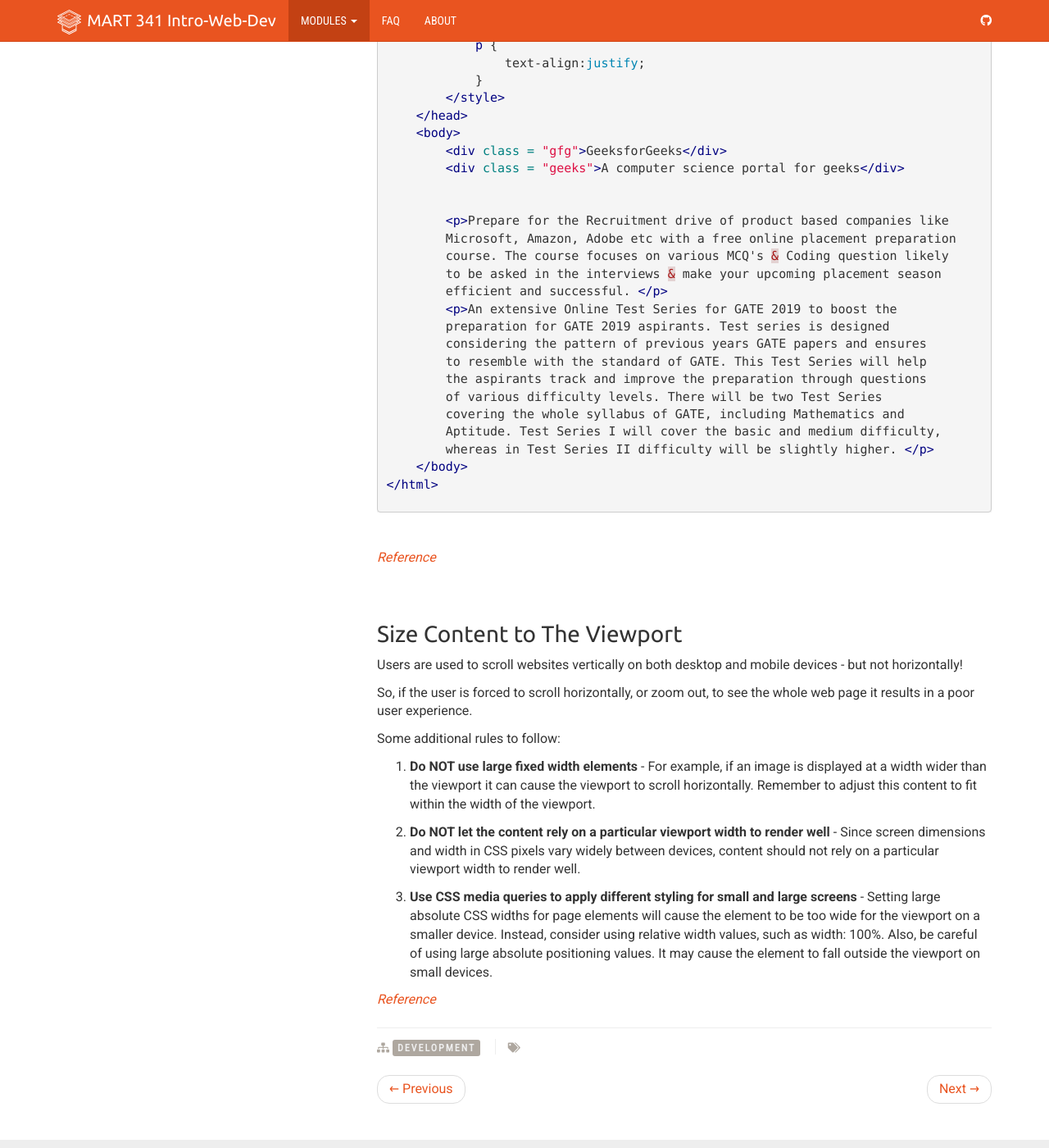
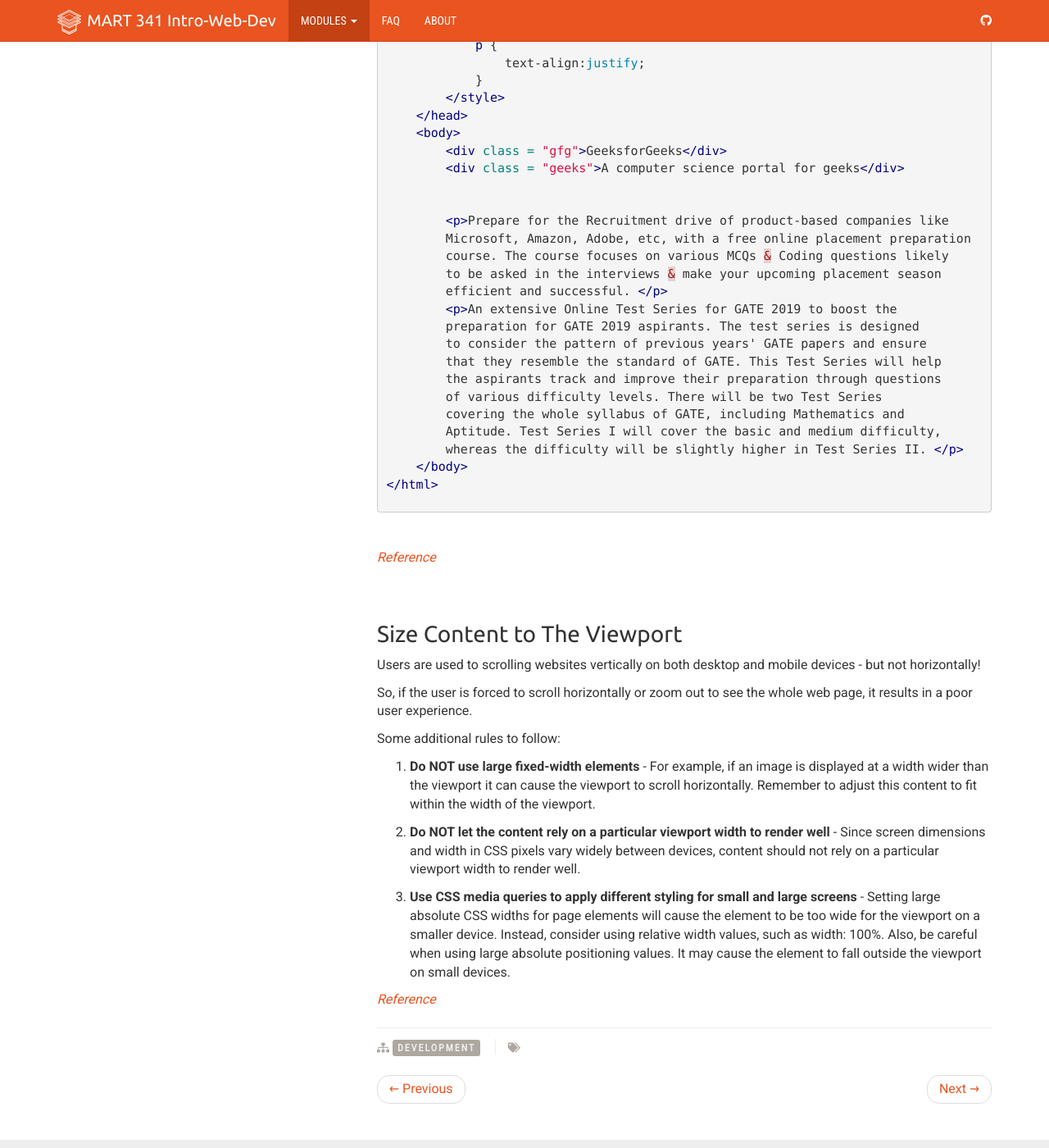
Before and after one commit to Montana-Media-Arts/webDesignFall2024, a Jekyll site: the page built from _docs/topic-12/02-rwd/page-03.md, in a window 1280 px wide and 1400 px high, scrolled down 1415 px. Shown: the whole window at 82% size. Built offline with Jekyll 4.4.1, drawn with Linux system fonts in a browser that asks for light colours; nearby versions of some CDN libraries; some of the changed text lies outside the part shown.

Commit message:
Update page-03.md

````diff
--- a/_docs/topic-12/02-rwd/page-03.md
+++ b/_docs/topic-12/02-rwd/page-03.md
@@ -14,9 +14,9 @@
 
 **What is Viewport?**
 
-A Browser’s viewport is the area of web page in which the content is visible to the user. The viewport does not have the same size, it varies with the variation in screen size of the devices on which the website is visible. For a laptop, the viewport has a larger size as compared to a smartphone or tablet.
+A Browser’s viewport is the area of web page in which the content is visible to the user. The viewport does not have the same size; it varies with the screen size of the devices on which the website is visible. For a laptop, the viewport has a larger size as compared to a smartphone or tablet.
 
-**Note:** When a page is not made responsive for smaller viewports it looks bad or even breaks on smaller screen. To fix this problem introduce a responsive tag to control the viewport. This tag was firstly introduced by Apple Inc. for Safari iOS.
+**Note:** When a page is not made responsive for smaller viewports it looks bad or even breaks on smaller screen. To fix this problem introduce a responsive tag to control the viewport. This tag was firs introduced by Apple Inc. for Safari iOS.
 
 **Syntax:**
 
@@ -24,11 +24,11 @@
 <meta name="viewport" content= "width=device-width, initial-scale=1.0">
 ```
 
-This is the common setting of viewport used in various mobile-optimized websites. The width property governs the size of the viewport. It is possible to set it to a specific value `“width=600”` in terms of CSS pixels. Here it is set to a special value `width= device-width”` which is the width of the device in terms of CSS pixels at a scale of 100%. The initial-scale property governs the zoom level when the page is loaded for the first time.
+This is the common viewport used in various mobile-optimized websites. The width property governs the size of the viewport. It is possible to set it to a specific value setting like `“width=600”` in terms of CSS pixels. Here, it is set to a special value `width= device-width”` which is the width of the device in terms of CSS pixels at a scale of 100%. The initial-scale property governs the zoom level when the page is loaded for the first time.
 
-**Note:** The meta tag should be added in the head tag in HTML document.
+**Note:** The meta tag should be added in the head tag in the HTML document.
 
-A Responsive tags has the following attributed:
+A Responsive tag has the following attributes:
 
 **width**: Width of the virtual viewport of the device.
 **height**: Height of the virtual viewport of the device.
@@ -67,20 +67,20 @@
         <div class = "geeks">A computer science portal for geeks</div>
 
 
-        <p>Prepare for the Recruitment drive of product based companies like
-        Microsoft, Amazon, Adobe etc with a free online placement preparation
-        course. The course focuses on various MCQ's & Coding question likely
+        <p>Prepare for the Recruitment drive of product-based companies like
+        Microsoft, Amazon, Adobe, etc, with a free online placement preparation
+        course. The course focuses on various MCQs & Coding questions likely
         to be asked in the interviews & make your upcoming placement season
         efficient and successful. </p>
         <p>An extensive Online Test Series for GATE 2019 to boost the
-        preparation for GATE 2019 aspirants. Test series is designed
-        considering the pattern of previous years GATE papers and ensures
-        to resemble with the standard of GATE. This Test Series will help
-        the aspirants track and improve the preparation through questions
+        preparation for GATE 2019 aspirants. The test series is designed
+        to consider the pattern of previous years' GATE papers and ensure
+        that they resemble the standard of GATE. This Test Series will help
+        the aspirants track and improve their preparation through questions
         of various difficulty levels. There will be two Test Series
         covering the whole syllabus of GATE, including Mathematics and
         Aptitude. Test Series I will cover the basic and medium difficulty,
-        whereas in Test Series II difficulty will be slightly higher. </p>
+        whereas the difficulty will be slightly higher in Test Series II. </p>
     </body>
 </html>
 ```
@@ -88,16 +88,16 @@
 <a href="https://www.geeksforgeeks.org/html-viewport-meta-tag-for-responsive-web-design/" target="_new"><em>Reference</em></a>
 
 ### Size Content to The Viewport
-Users are used to scroll websites vertically on both desktop and mobile devices - but not horizontally!
+Users are used to scrolling websites vertically on both desktop and mobile devices - but not horizontally!
 
-So, if the user is forced to scroll horizontally, or zoom out, to see the whole web page it results in a poor user experience.
+So, if the user is forced to scroll horizontally or zoom out to see the whole web page, it results in a poor user experience.
 
 Some additional rules to follow:
 
-1. **Do NOT use large fixed width elements** - For example, if an image is displayed at a width wider than the viewport it can cause the viewport to scroll horizontally. Remember to adjust this content to fit within the width of the viewport.
+1. **Do NOT use large fixed-width elements** - For example, if an image is displayed at a width wider than the viewport it can cause the viewport to scroll horizontally. Remember to adjust this content to fit within the width of the viewport.
 
 2. **Do NOT let the content rely on a particular viewport width to render well** - Since screen dimensions and width in CSS pixels vary widely between devices, content should not rely on a particular viewport width to render well.
 
-3. **Use CSS media queries to apply different styling for small and large screens** - Setting large absolute CSS widths for page elements will cause the element to be too wide for the viewport on a smaller device. Instead, consider using relative width values, such as width: 100%. Also, be careful of using large absolute positioning values. It may cause the element to fall outside the viewport on small devices.
+3. **Use CSS media queries to apply different styling for small and large screens** - Setting large absolute CSS widths for page elements will cause the element to be too wide for the viewport on a smaller device. Instead, consider using relative width values, such as width: 100%. Also, be careful when using large absolute positioning values. It may cause the element to fall outside the viewport on small devices.
 
 <a href="https://www.w3schools.com/css/css_rwd_viewport.asp" target="_new"><em>Reference</em></a>
````
